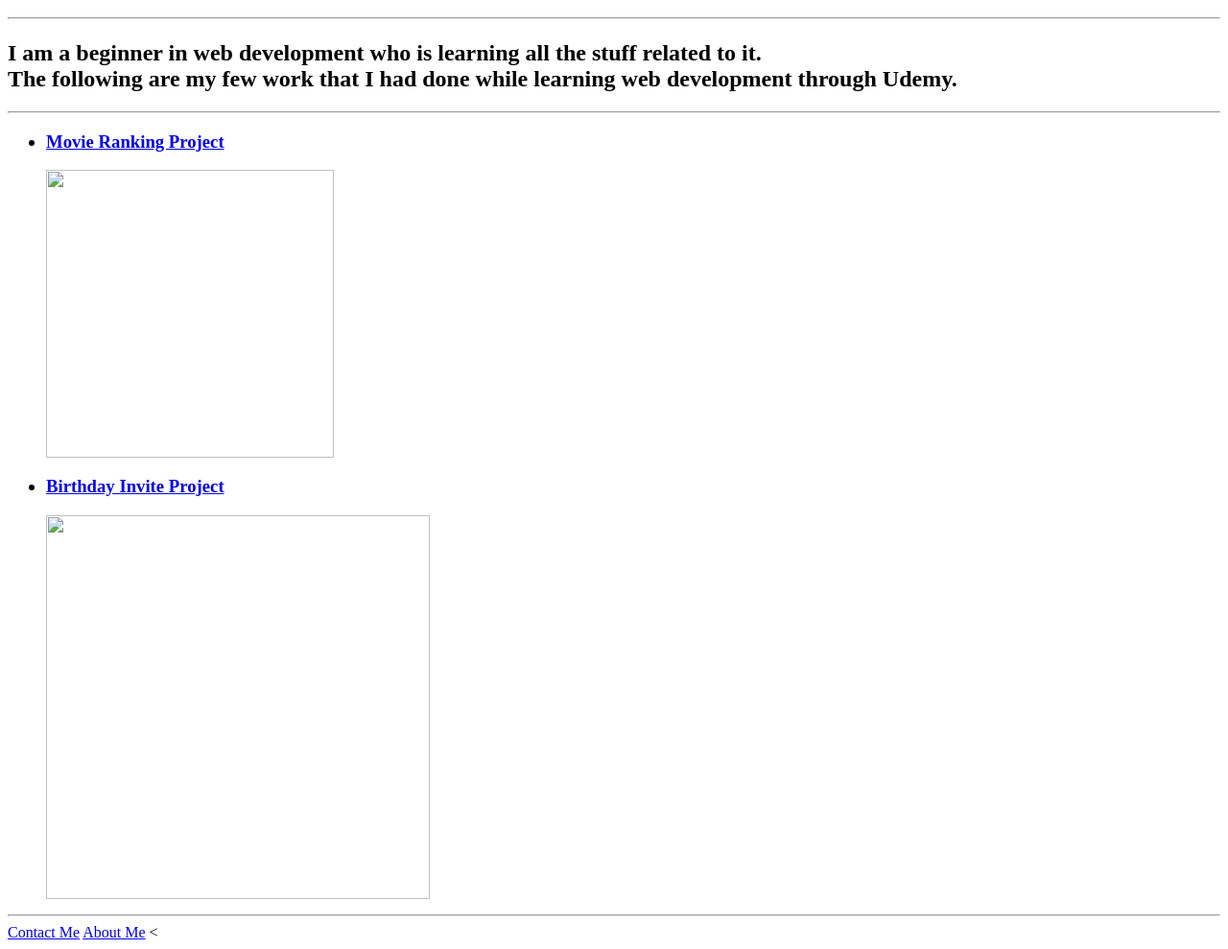
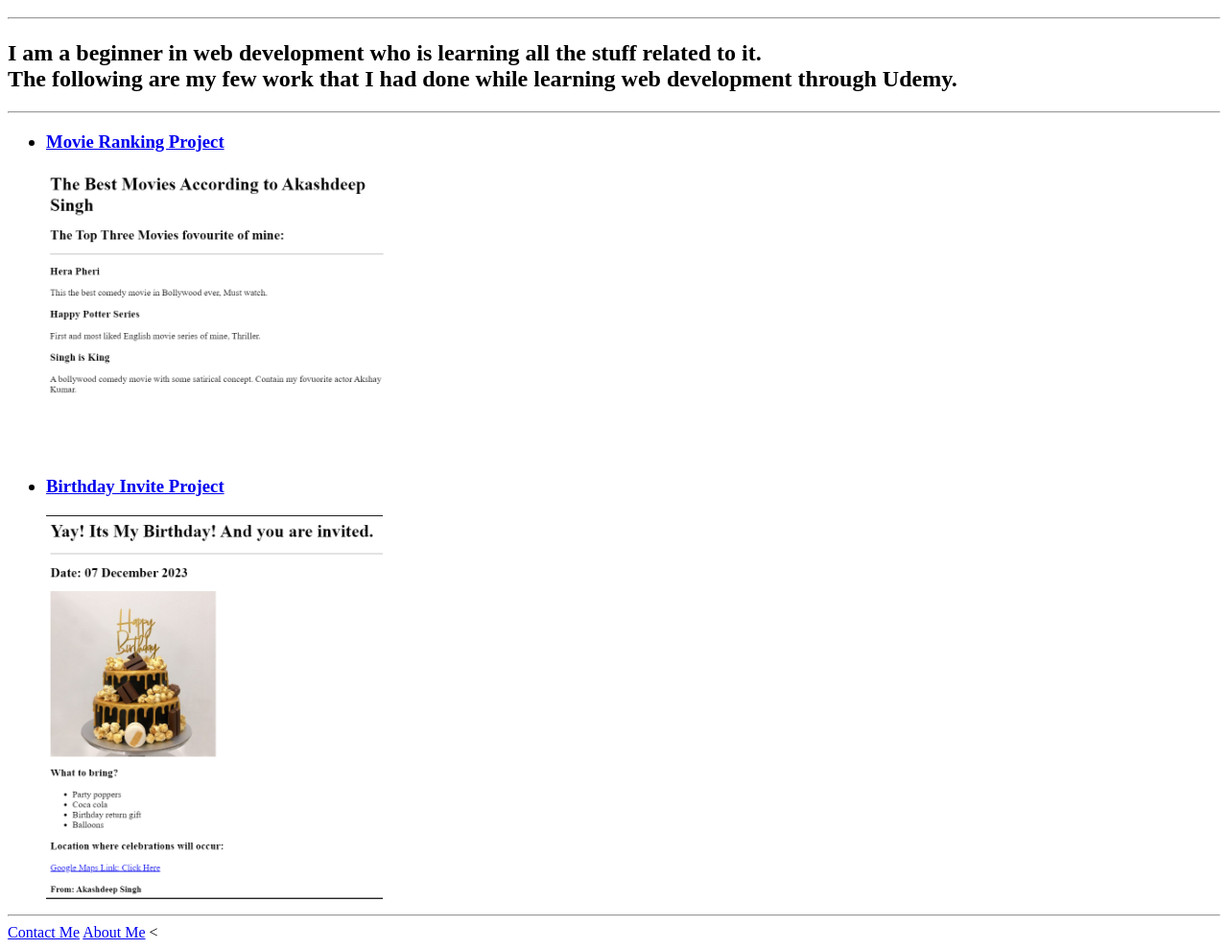
Before and after one commit to Akash071298/Portfolio_html, a plain HTML site: page index.html in a window 1280 px wide. Shown: the part 48-1037 px from the top of the page at 96% size. Drawn offline with Linux system fonts and the light colour scheme.

Commit message:
Update index.html

```diff
--- a/index.html
+++ b/index.html
@@ -12,9 +12,9 @@
             <hr/>
         <ul>
             <h3><li><a href="./public/Movie_rankingA.html">Movie Ranking Project</a></li></h3>
-            <img class="fit display" src="./public/Movie Pr.png" height="300" />
+            <img class="fit display" src="./assets/images/Movie Pr.png" height="300" />
             <h3><li><a href="./public/Birthday_inviteA.html">Birthday Invite Project</a></li></h3>
-            <img src ="./public/Screenshot 2023-05-31 010057.png" height="400"/>
+            <img src ="./assets/images/Screenshot 2023-05-31 010057.png" height="400"/>
         </ul>
         <hr/>
         <a href="./public/contactA.html">Contact Me</a> <a href="./public/aboutA.html">About Me</a>
```
